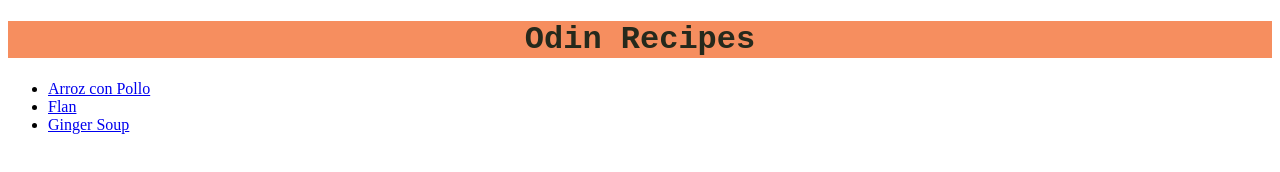
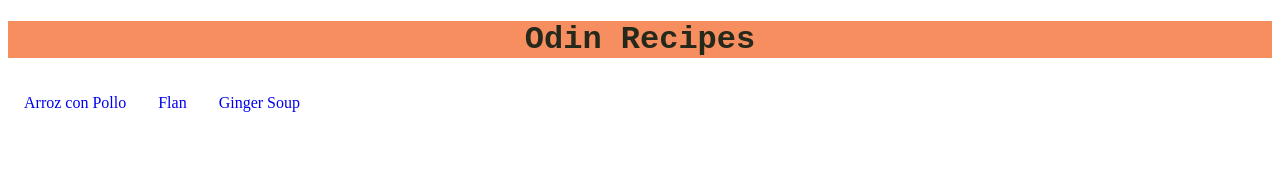
Before and after one commit to riveradanieln/odin-recipes, a plain HTML site: page index.html in a window 1280 px wide. Drawn offline with Linux system fonts and the light colour scheme.

Commit message:
feat(style.css): reformatted link styles

```diff
--- a/style.css
+++ b/style.css
@@ -17,3 +17,21 @@
     font-size: 16px;
     color: #1C0221;
 }
+
+.recipe-menu {
+    list-style-type: none;
+    margin: 0;
+    padding: 0;
+    overflow: hidden;
+}
+
+.navigation-menu li {
+    float: left;
+}
+
+.navigation-menu li a {
+    display: inline-block;
+    text-align: center;
+    padding: 14px 16px;
+    text-decoration: none;
+}
```
